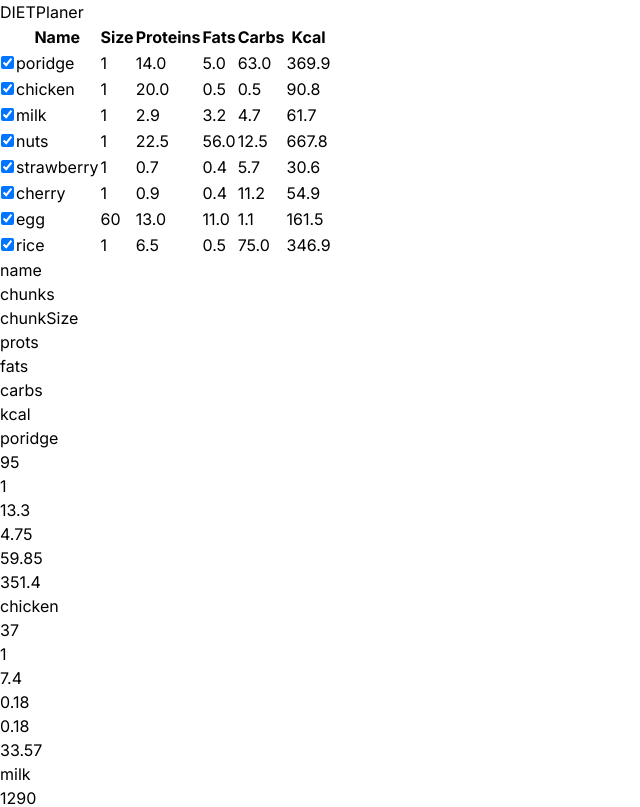
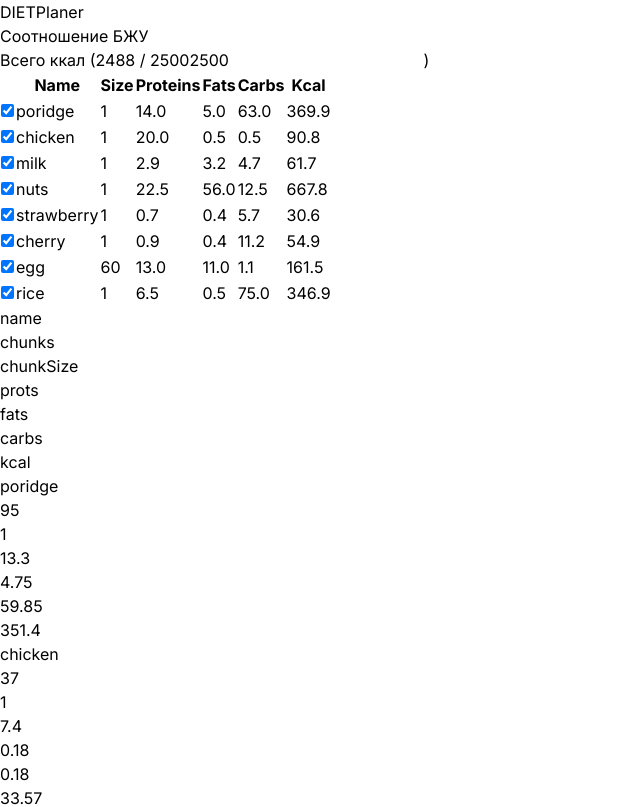
Before and after one commit to KoraReinolds/vite-diet, a Vue app: page / in a window 1280 px wide. Shown: the top 807 px of the page, without its empty margins (0-640 px from the left). Built offline with nearby package versions, Linux system fonts and the light colour scheme.

Commit message:
Introduce Section Component and Add PFC Header
- Created the ResizedInput component, featuring dynamic width.
- Implemented the Section template, included a slot for side content.
- Created the composable module for diet kcal to encapsulate inner logic.

```diff
--- a/src/App.vue
+++ b/src/App.vue
@@ -1,5 +1,16 @@
 <template>
   <Header></Header>
+  <AppSection
+    title="Соотношение БЖУ"
+  >
+    <template v-slot:headerSide>
+      <div>
+        <span>Всего ккал ({{ curentEnergy }} / </span>
+        <ResizedInput v-model="totalEnergy" />
+        <span>)</span>
+      </div>
+    </template>
+  </AppSection>
   <FoodListComponent
     :food-list="fl"
     @update-selected="calculate"
@@ -64,6 +75,7 @@
 <script setup lang="ts">
 import FoodListComponent from './components/FoodList.vue'
 import Header from './components/Header.vue'
+import AppSection from './components/AppSection.vue'
 import { ref, type Ref } from 'vue';
 import { Food } from './classes/Food';
 import { FoodList } from './classes/FoodList';
@@ -72,6 +84,8 @@ import { GreedySearch } from './classes/GreedySearch';
 import { DietPlan } from './classes/DietPlan';
 import { Meal } from './classes/Meal';
 import { PFCRatio } from './interfaces/PFC';
+import { useKcal } from './composition/useKcal';
+import ResizedInput from './components/ResizedInput.vue';
 
 const poridge = new Food({ name: 'poridge', fats: 5, carbohydrates: 63, proteins: 14 })
 const milk = new Food({ name: 'milk', fats: 3.2, carbohydrates: 4.7, proteins: 2.9 })
@@ -87,13 +101,15 @@ fl.selectAll()
 const dp: Ref<DietPlan | undefined> = ref()
 const result: Ref<Meal | undefined> = ref()
 const pfc: Ref<PFCRatio> = ref(new PFCRatio({ carbohydrates: 0, fats: 0, proteins: 0}))
+dp.value = new DietPlan({
+  childs: fl.getSelected(),
+  pfcRatio: { proteins: 25, carbohydrates: 55, fats: 20 },
+  kcal: 2500
+})
+const { totalEnergy, curentEnergy } = useKcal(dp.value)
 
 const calculate = () => {
-  dp.value = new DietPlan({
-    childs: fl.getSelected(),
-    pfcRatio: { proteins: 25, carbohydrates: 55, fats: 20 },
-    kcal: 2500
-  })
+  if (!dp.value) return
   const newMeal = dp.value.getNewMeal()
   fl.getSelected().forEach(food => newMeal.add(food))
   console.log(dp.value)
--- a/src/assets/main.css
+++ b/src/assets/main.css
@@ -4,6 +4,21 @@ body {
   font-family: 'Inter', 'Montserrat Alternates', sans-serif;
 }
 
+input {
+  outline: none;
+  width: auto;
+}
+
+input::-webkit-outer-spin-button,
+input::-webkit-inner-spin-button {
+  -webkit-appearance: none;
+  margin: 0;
+}
+
+input[type=number] {
+  -moz-appearance: textfield;
+}
+
 /* ./src/index.css */
 @tailwind base;
 @tailwind components;
--- a/src/classes/DietPlan.ts
+++ b/src/classes/DietPlan.ts
@@ -50,6 +50,10 @@ implements IDietPlan {
     return this._kcal
   }
 
+  set kcal(val: number) {
+    this._kcal = val
+  }
+
 }
 
 export { DietPlan }
--- /dev/null
+++ b/src/components/AppSection.vue
@@ -0,0 +1,15 @@
+<template>
+  <div class="bg-white py-4 px-3 flex justify-between">
+    <span class="font-bold">{{ props.title }}</span>
+    <slot name="headerSide"></slot>
+  </div>
+</template>
+
+<script setup lang="ts">
+const props = defineProps({
+  title: {
+    type: String,
+    required: true,
+  }
+})
+</script>
--- /dev/null
+++ b/src/components/ResizedInput.vue
@@ -0,0 +1,37 @@
+<template>
+  <span class="relative">
+    <span
+      class="font-bold"
+      aria-hidden="true"
+    >
+      {{ modelValue }}
+    </span>
+    <input
+      class="absolute w-full right-0 font-bold text-main"
+      :value="modelValue"
+      @input="$emit('update:modelValue', +$event.target?.value)"
+      type="number"
+      :min="min"
+      :max="max"
+    >
+  </span>
+</template>
+
+<script setup lang="ts">
+defineEmits(['update:modelValue'])
+defineProps({
+  modelValue: {
+    type: Number,
+    required: true,
+  },
+  max: {
+    type: Number,
+    required: false,
+  },
+  min: {
+    type: Number,
+    required: false,
+  },
+
+})
+</script>
--- /dev/null
+++ b/src/composition/useKcal.ts
@@ -0,0 +1,16 @@
+import type { DietPlan } from "@/classes/DietPlan"
+import { computed, ref, watch } from "vue"
+
+const useKcal = (dp: DietPlan) => {
+
+  const curentEnergy = computed(() => dp.getEnergy().toFixed(0) || 0)
+  const totalEnergy = ref(dp.kcal || 0)
+
+  watch(totalEnergy, (value: number) => {
+    dp.kcal = value
+  })
+
+  return { curentEnergy, totalEnergy }
+}
+
+export { useKcal }
```
Also changed, not shown: tsconfig.app.json (+12 -3 lines).
